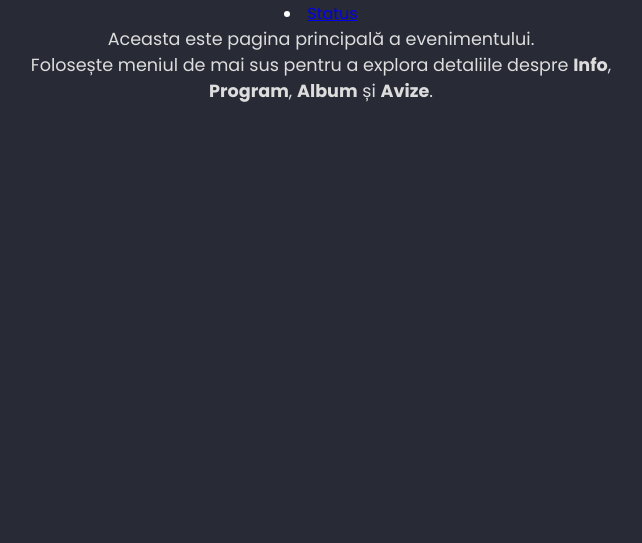
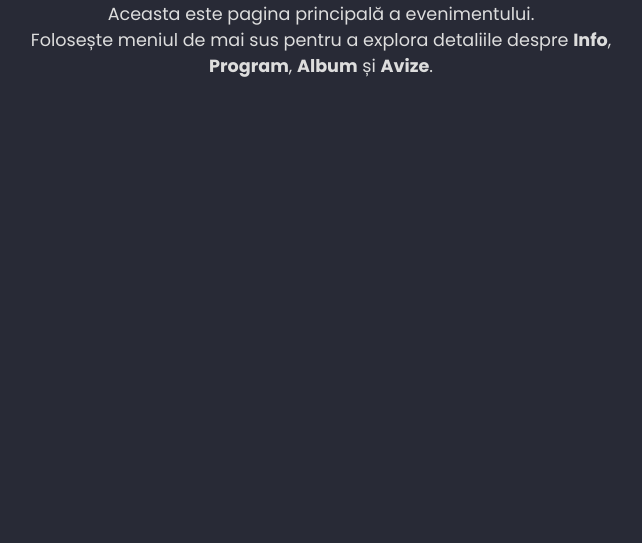
Before and after one commit to VladBazgan/decday43, a plain HTML site: page Index.html in a window 1280 px wide. Shown: the part 257-800 px from the top of the page, without its empty margins (319-961 px from the left). Drawn offline with Linux system fonts and the light colour scheme.

Commit message:
Update Index.html

```diff
--- a/Index.html
+++ b/Index.html
@@ -234,11 +234,7 @@
     <!-- Conținut principal -->
     <main>
         <h1 id="acasa">Bun venit la petrecere 🎉</h1>
-           <li>
-                <a href="status.html">
-                    <span class="text">Status</span>
-                </a>
-            </li>
+
         <p>
             Aceasta este pagina principală a evenimentului.<br>
             Folosește meniul de mai sus pentru a explora detaliile despre <strong>Info</strong>,  <strong>Program</strong>,  <strong>Album</strong> și <strong>Avize</strong>.
```
